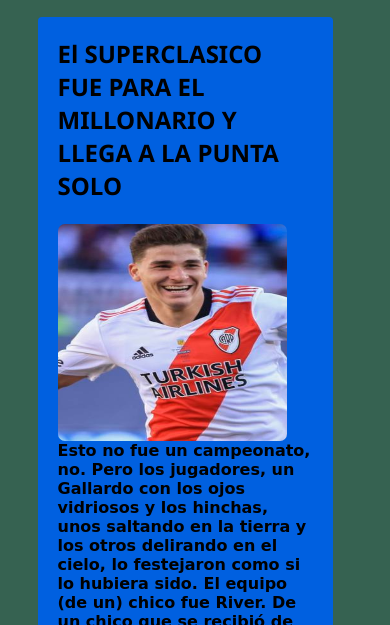
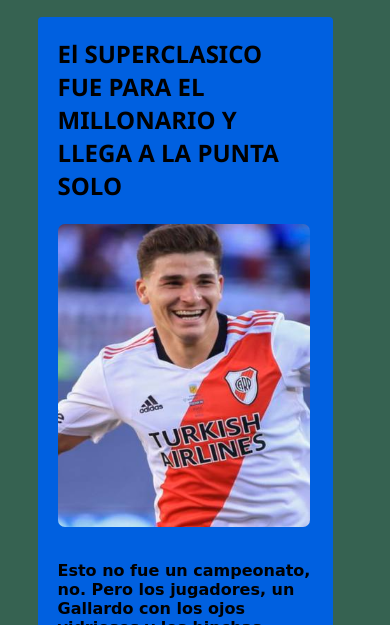
Before and after one commit to EmilianoGDY/IntegradorCodo, a plain HTML site: page index.html in a window 390 px wide. Shown: the part 219-844 px from the top of the page. Drawn offline with Linux system fonts and the light colour scheme.

Commit message:
correccion de imagen con texto index

```diff
--- a/css/index.css
+++ b/css/index.css
@@ -240,6 +240,8 @@ tr:nth-child(even){
     }
     .contenedor .text-cont{
         grid-column: 1/-1;
+        display: flex;
+        flex-direction: column;
     }
     .contenedor .puestos{
         grid-column: 1/-1;
@@ -248,8 +250,8 @@ tr:nth-child(even){
 
 @media screen and (max-width: 424px){
     span .img-encabezado{
-        width: 90%;
-        height: 10%;
+        width: 99%;
+        height: 90%;
     }
 
 }
```
